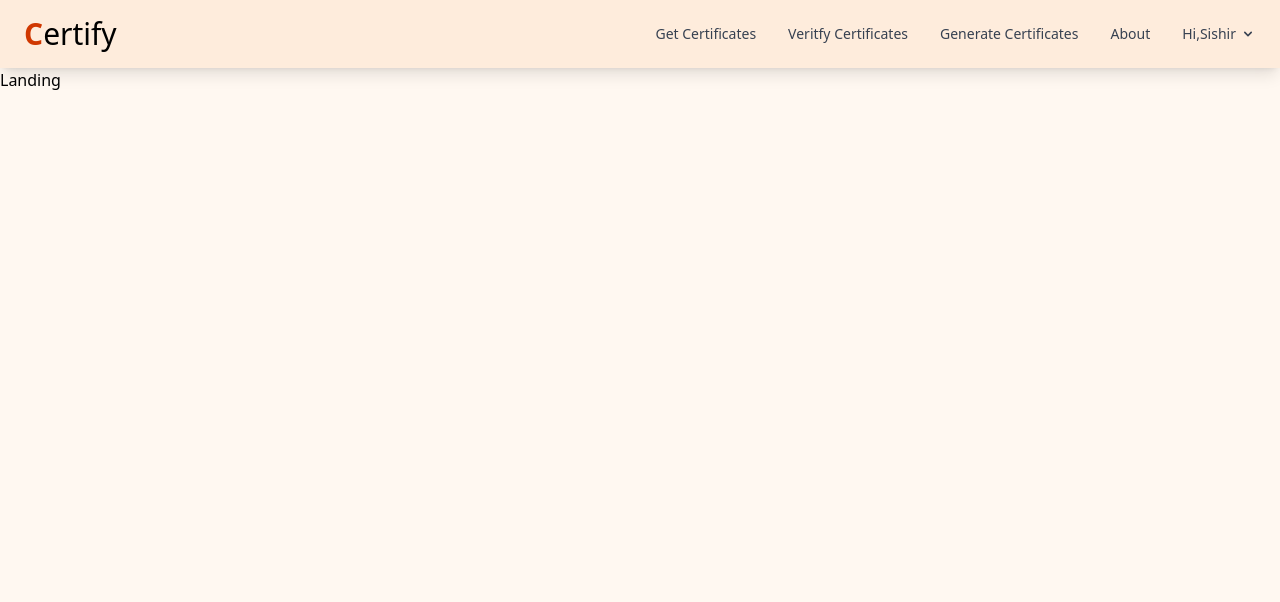
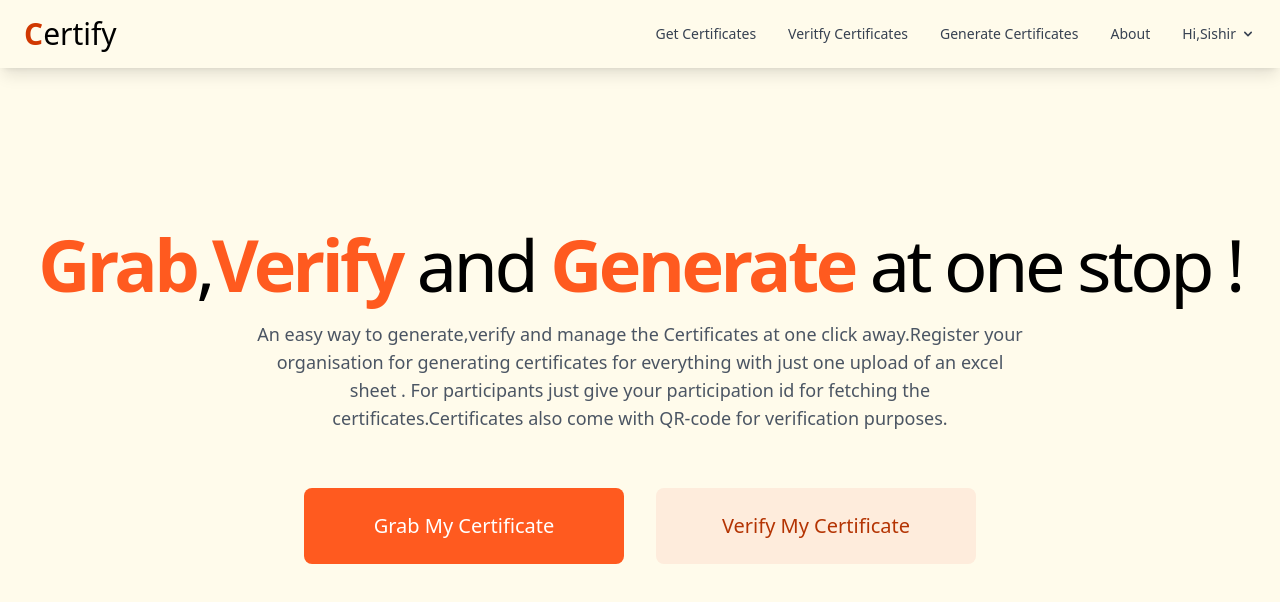
Before and after one commit to sishir2001/certify-client, a React (Create React App) app: page / in a window 1280 px wide. Shown: the top 602 px of the page. Built offline with nearby package versions, Linux system fonts and the light colour scheme.

Commit message:
add : landing page

```diff
--- a/src/components/Header.js
+++ b/src/components/Header.js
@@ -104,7 +104,7 @@ class Header extends React.Component {
         const componentRoute = this.props.location.pathname;
         console.log(`route : ${componentRoute}`);
         return (
-            <div className="bg-orange-100 shadow-lg w-screen p-4">
+            <div className="bg-amber-50 shadow-lg w-screen p-4">
                 <nav className="px-2 border-gray-200 dark:bg-gray-800 dark:border-gray-700">
                     <div className="container flex flex-wrap items-center justify-between mx-auto">
                         <Link
--- a/src/components/Landing.js
+++ b/src/components/Landing.js
@@ -1,8 +1,42 @@
 import React from "react";
+import { Link } from "react-router-dom";
 
 class Landing extends React.Component {
     render() {
-        return <div>Landing</div>;
+        return (
+            <div class="p-4 pt-10 lg:pt-40 w-screen h-full">
+                <div class="text-center">
+                    <h1 class="text-black leading-light text-4xl sm:text-6xl lg:text-7xl font-medium tracking-tighter">
+                        <span className="landingTitleClass">Grab</span>,
+                        <span className="landingTitleClass">Verify</span> and{" "}
+                        <span className="landingTitleClass">Generate</span> at
+                        one stop !
+                    </h1>
+
+                    <p class="text-lg m-x-auto pt-5 px-10 text-gray-600 text-sm md:px-20 md:text-base lg:px-40 lg:text-lg xl:px-60">
+                        An easy way to generate,verify and manage the
+                        Certificates at one click away.Register your
+                        organisation for generating certificates for everything
+                        with just one upload of an excel sheet . For
+                        participants just give your participation id for
+                        fetching the certificates.Certificates also come with
+                        QR-code for verification purposes.
+                    </p>
+                    <div class="py-10 md:flex justify-center">
+                        <div class="bg-orange-500 p-6 m-4 text-white rounded-lg hover:bg-orange-400 md:w-80 md:text-xl">
+                            <Link to="/getCertificates">
+                                Grab My Certificate
+                            </Link>
+                        </div>
+                        <div class="bg-orange-100 p-6 m-4 text-orange-700 rounded-lg hover:bg-orange-200 md:w-80 md:text-xl">
+                            <Link to="/verifyCertificates">
+                                Verify My Certificate
+                            </Link>
+                        </div>
+                    </div>
+                </div>
+            </div>
+        );
     }
 }
 
--- a/src/index.css
+++ b/src/index.css
@@ -4,7 +4,7 @@
 
 @layer base {
     body {
-        @apply bg-orange-50;
+        @apply bg-amber-50;
     }
     a {
         @apply hover:text-orange-600;
@@ -24,4 +24,7 @@
     .headerDropdownItemClass2 {
         @apply block px-4 py-2 text-sm text-gray-700 hover:bg-orange-300 dark:hover:bg-gray-600 dark:text-gray-400 dark:hover:text-white;
     }
+    .landingTitleClass{
+        @apply text-orange-500 font-bold;
+    }
 }
```
